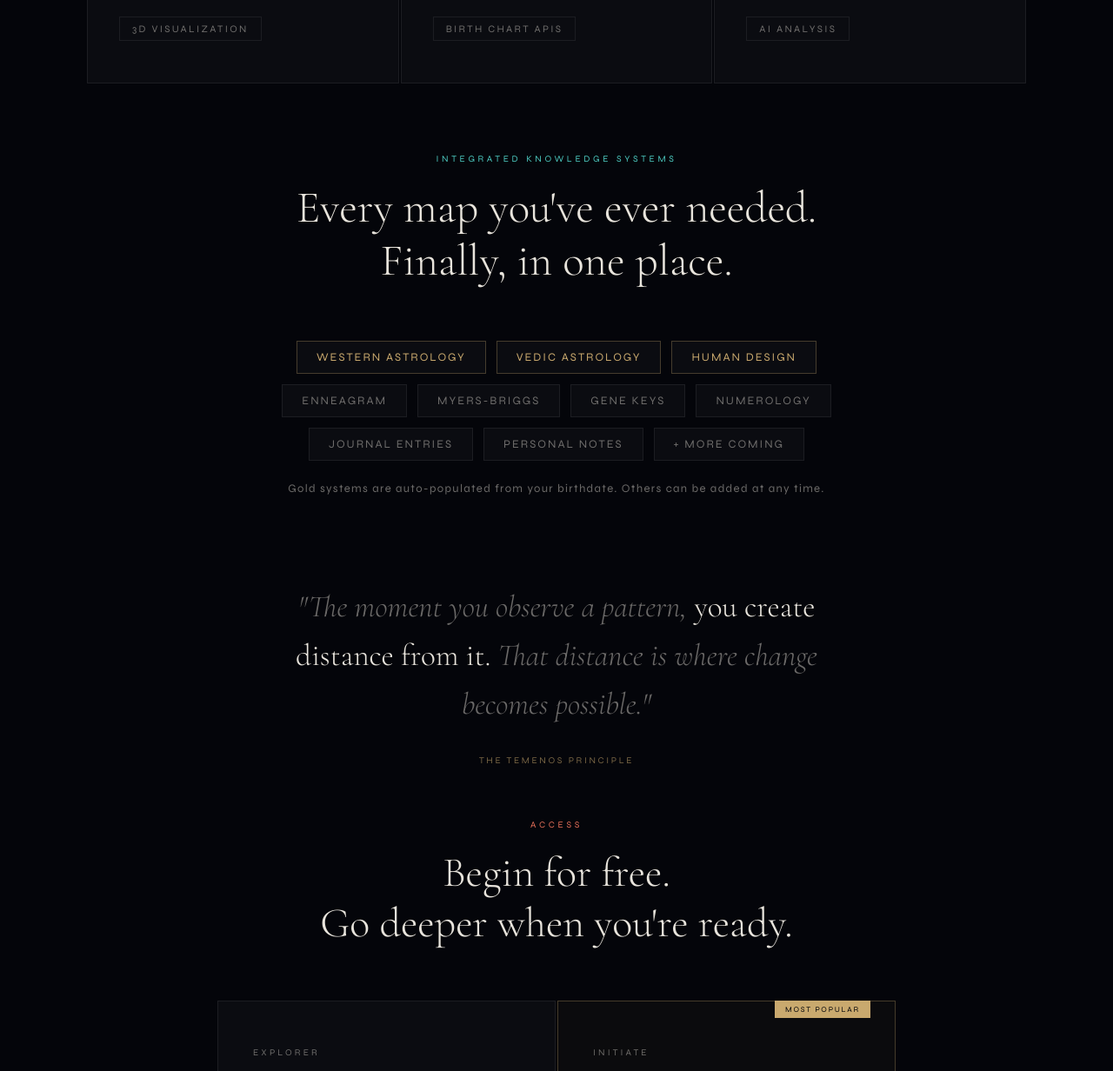
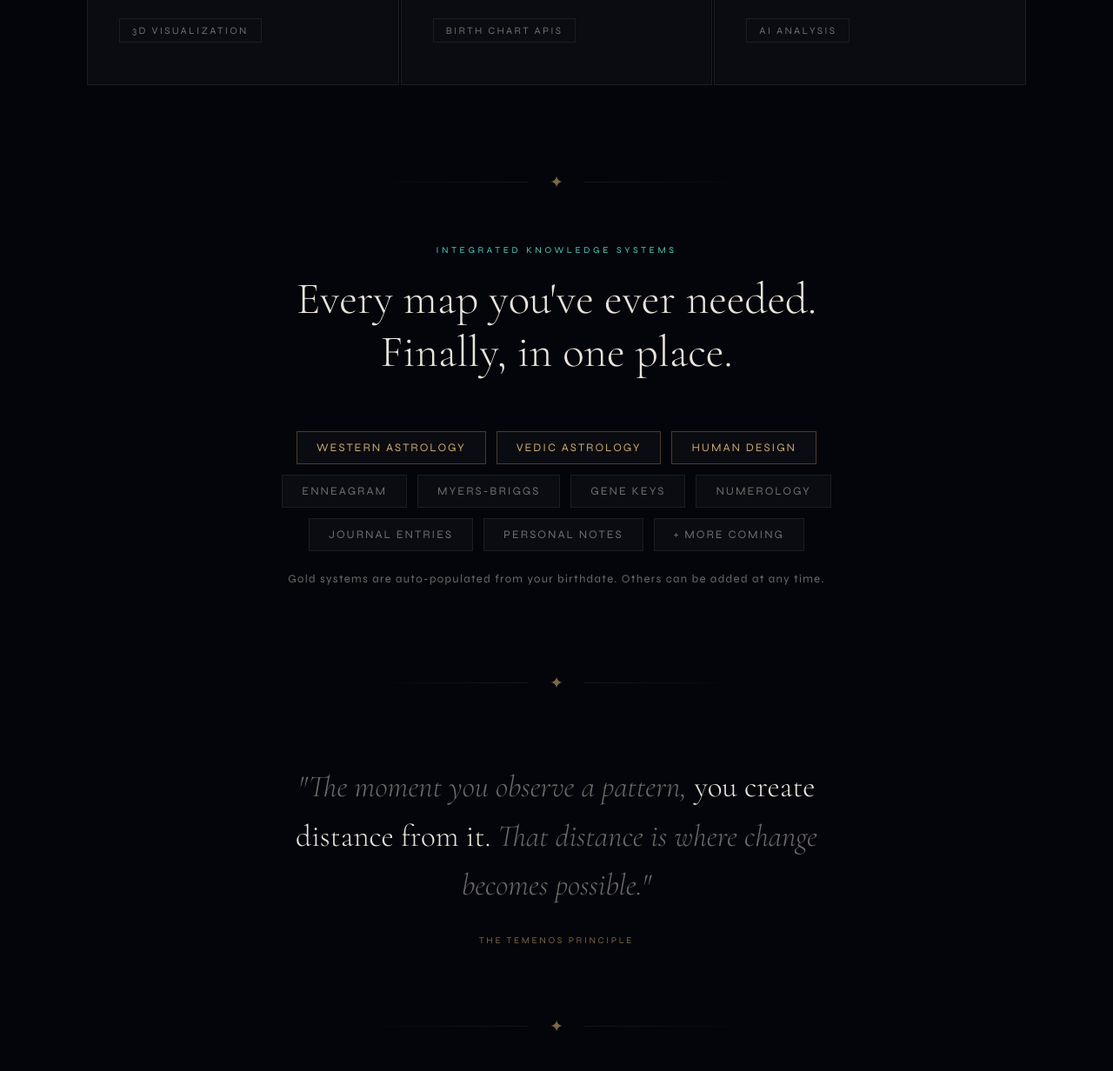
Before and after one commit to mattrob108/Temenos, a plain HTML site: page index.html in a window 1280 px wide. Shown: the part 1568-2800 px from the top of the page at 87% size. Drawn offline with nearby package versions, Linux system fonts and the light colour scheme.

Commit message:
Add files via upload

```diff
--- a/index.html
+++ b/index.html
@@ -79,7 +79,7 @@
     }
     .nav-logo-name {
       font-family: 'Cormorant Garamond', serif;
-      font-size: 1.5rem;
+      font-size: 2rem;
       font-weight: 300;
       letter-spacing: 0.25em;
       color: var(--gold);
@@ -88,7 +88,7 @@
     }
     .nav-logo-sub {
       font-family: 'Syne', sans-serif;
-      font-size: 0.55rem;
+      font-size: 0.65rem;
       font-weight: 300;
       letter-spacing: 0.22em;
       color: var(--teal);
@@ -132,7 +132,7 @@
 
     .hero-title {
       font-family: 'Cormorant Garamond', serif;
-      font-size: clamp(2.8rem, 7vw, 6.5rem);
+      font-size: clamp(2.4rem, 6vw, 5.5rem);
       font-weight: 300;
       line-height: 1.0;
       letter-spacing: 0.04em;
@@ -228,9 +228,13 @@
       align-items: center;
       justify-content: center;
       gap: 24px;
-      padding: 20px 60px 20px;
+      padding: 40px 60px;
       opacity: 0;
       animation: fadeIn 1s ease 2s forwards;
+    }
+    .divider.static {
+      opacity: 1;
+      animation: none;
     }
     .divider-line {
       flex: 1; max-width: 200px; height: 1px;
@@ -426,6 +430,12 @@
     </div>
   </section>
 
+  <div class="divider static">
+    <div class="divider-line"></div>
+    <span class="divider-glyph">✦</span>
+    <div class="divider-line right"></div>
+  </div>
+
   <section class="systems" id="systems">
     <p class="systems-label">Integrated Knowledge Systems</p>
     <h2 class="systems-heading">Every map you've ever needed.<br/>Finally, in one place.</h2>
@@ -446,9 +456,21 @@
     </p>
   </section>
 
+  <div class="divider static">
+    <div class="divider-line"></div>
+    <span class="divider-glyph">✦</span>
+    <div class="divider-line right"></div>
+  </div>
+
   <div class="quote-section">
     <p class="quote-text">"The moment you observe a pattern, <em>you create distance from it.</em> That distance is where change becomes possible."</p>
     <span class="quote-source">The Temenos Principle</span>
+  </div>
+
+  <div class="divider static">
+    <div class="divider-line"></div>
+    <span class="divider-glyph">✦</span>
+    <div class="divider-line right"></div>
   </div>
 
   <section class="pricing" id="pricing">
```
